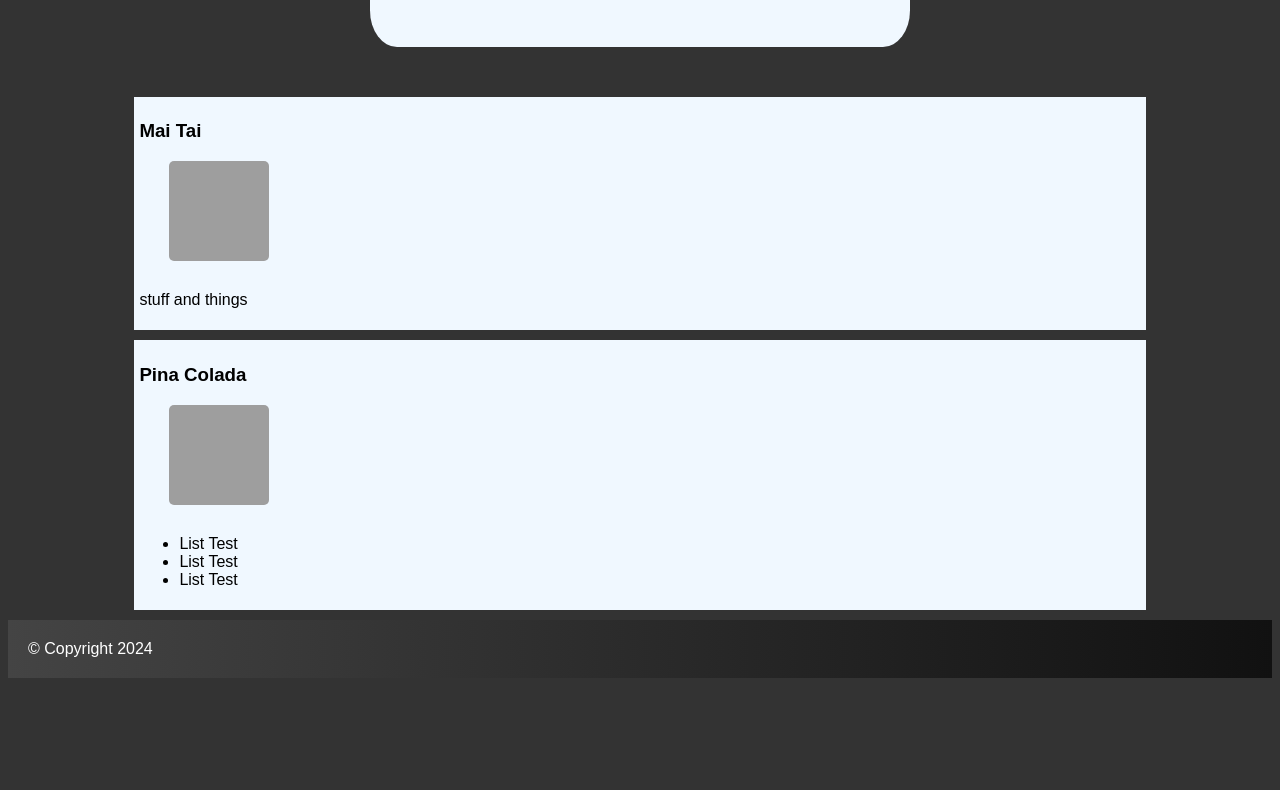
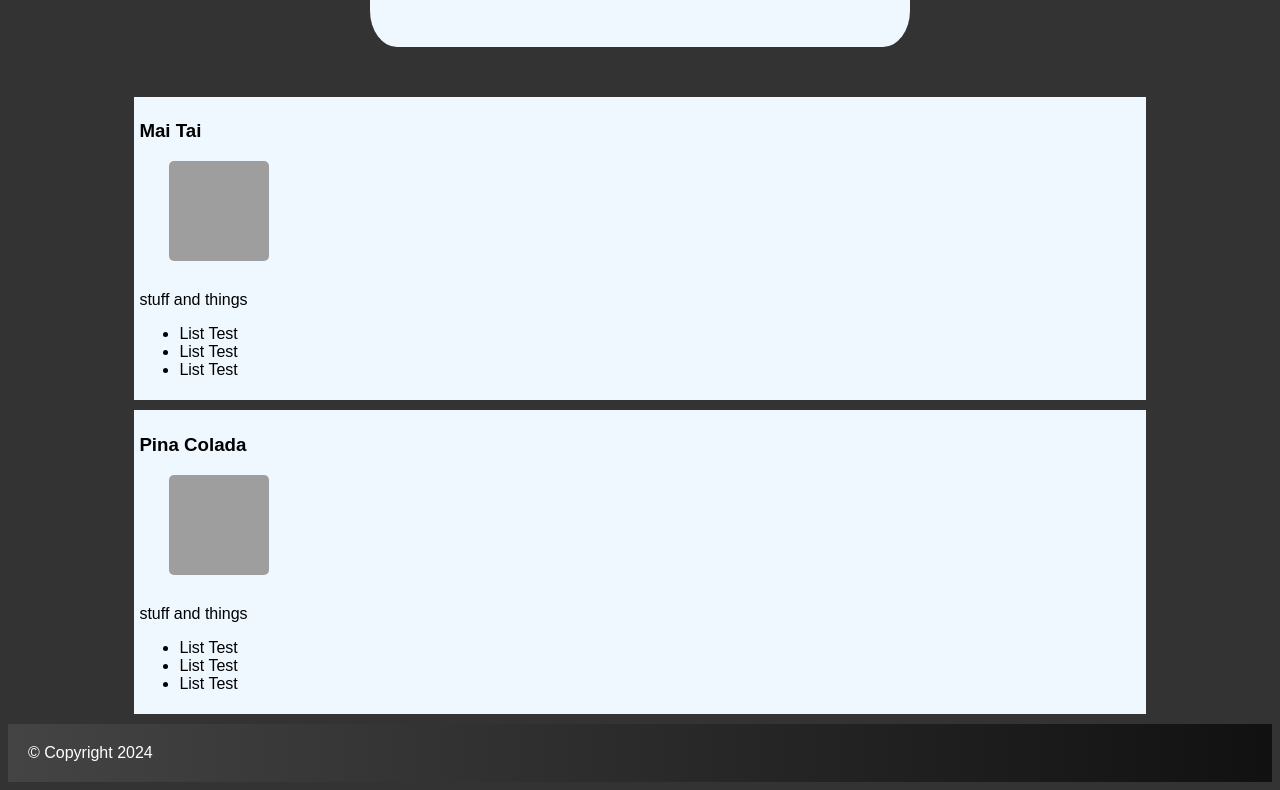
Before and after one commit to smburke1/Whiskey, a plain HTML site: page index.html in a window 1280 px wide. Shown: the part 861-1651 px from the top of the page. Before the commit the page ends 1547 px from the top, so only its background shows below. Drawn offline with Linux system fonts and the light colour scheme; grey boxes are pictures that could not be loaded.

Commit message:
Update index.html

```diff
--- a/index.html
+++ b/index.html
@@ -55,12 +55,18 @@
                 <h3>Mai Tai</h3>
                 <img src="https://dailyappetite.com/wp-content/uploads/2020/06/Bourbon-Old-Fashioned-3.jpg" id="whiskey-img">
                 <p>stuff and things</p>
+                <ul>
+                    <li>List Test</li>
+                    <li>List Test</li>
+                    <li>List Test</li>
+                </ul>
                 </div>
         </div>
         <div class="random-drinks">
             <div id="random-two">
                 <h3>Pina Colada</h3>
                 <img src="https://dailyappetite.com/wp-content/uploads/2020/06/Bourbon-Old-Fashioned-3.jpg" id="whiskey-img">
+                <p>stuff and things</p>
                 <ul>
                     <li>List Test</li>
                     <li>List Test</li>
```
